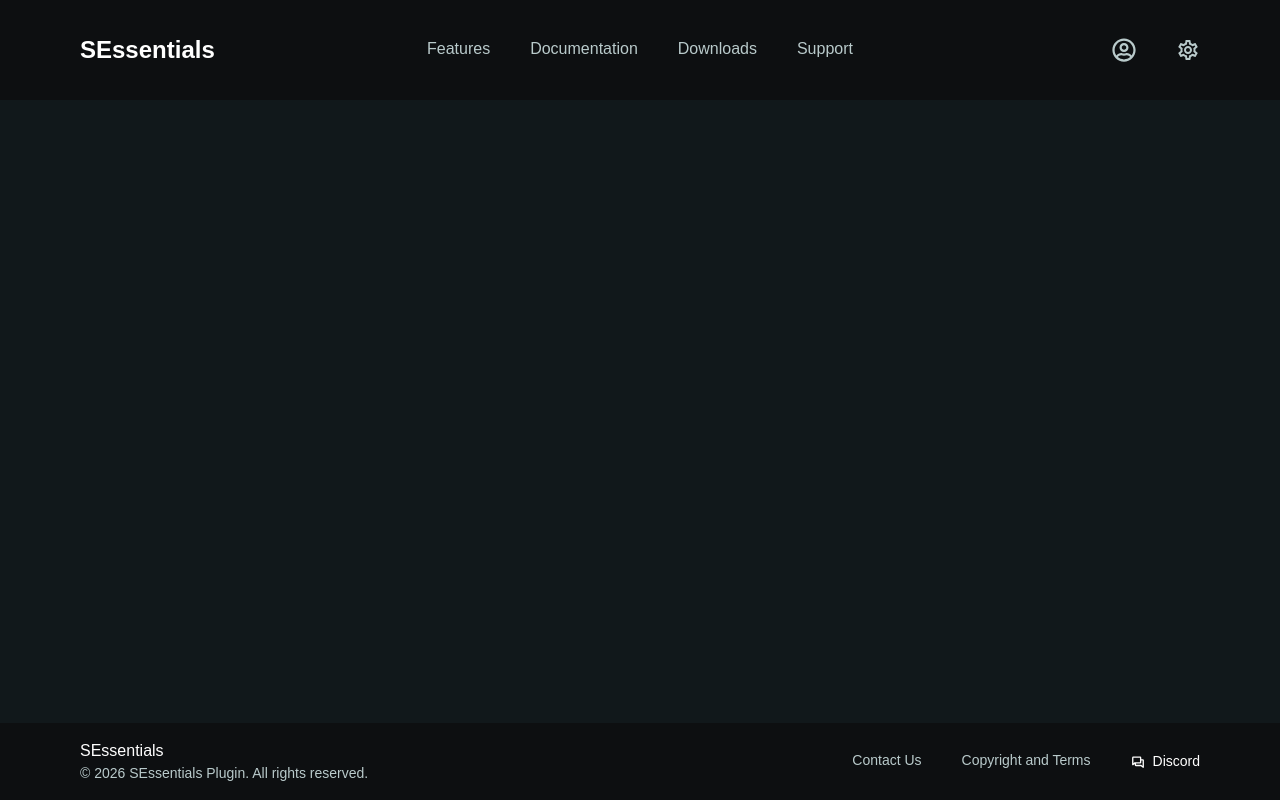
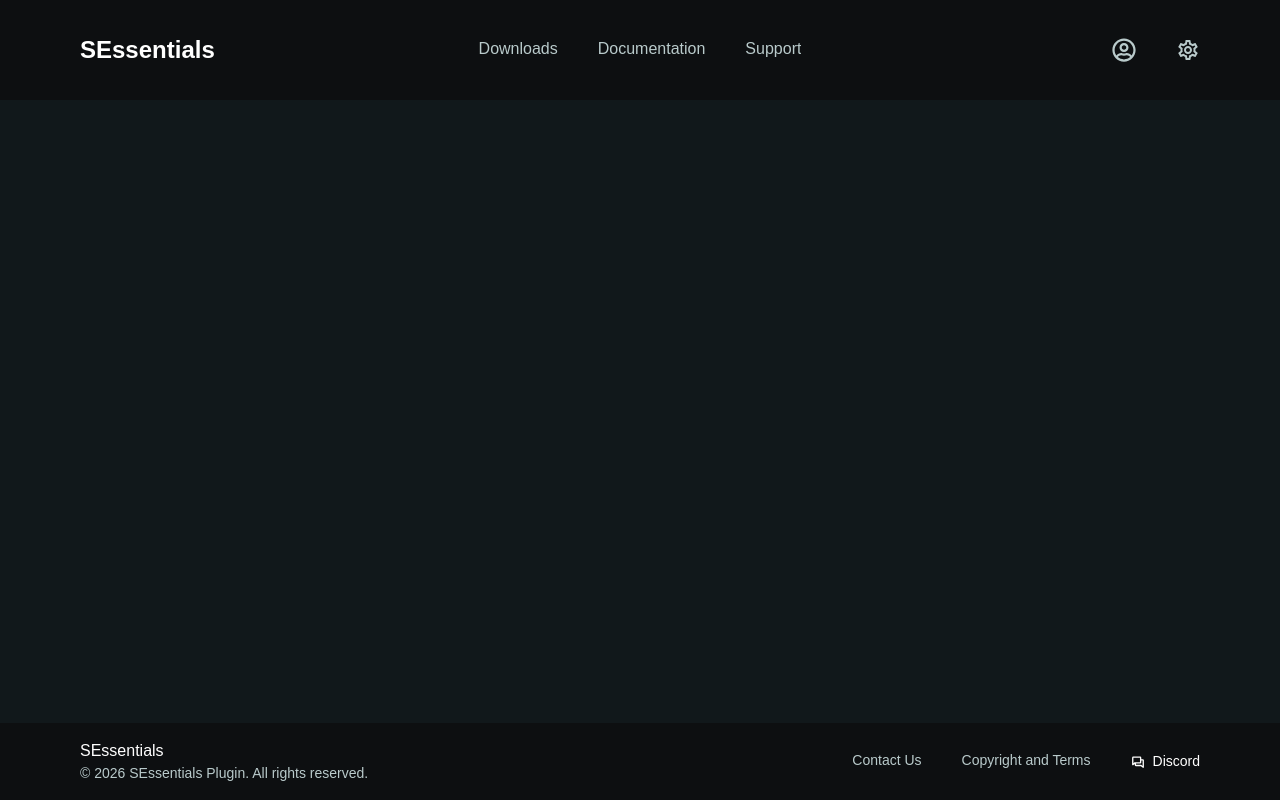
Before and after one commit to KatyTye/PluginDashboard, a React (Vite) app: page /edit in a window 1280 px wide. Built offline with nearby package versions, Linux system fonts and the light colour scheme.

Commit message:
refactor: Hidden features and changed header nav links order

```diff
--- a/src/components/Header.tsx
+++ b/src/components/Header.tsx
@@ -16,17 +16,17 @@ export default function Header() {
 
 		<nav className={`grid gap-5 md:gap-10 justify-center md:grid-cols-3 md:flex w-fit h-full transition-all
 			${phoneOpen ? "" : "md:noshow"} justify-self-center overflow-hidden`}>
-			<NavLink to={"/features"} className="border-b-2 w-fit m-auto border-transparent transition-all [&.active]:border-(--special-color)
+			{/* <NavLink to={"/features"} className="border-b-2 w-fit m-auto border-transparent transition-all [&.active]:border-(--special-color)
 			hover:border-(--special-color) duration-500 [&.active]:text-(--text-color) text-(--text-second-color) text-center"
 				rel="alternate">Features
+			</NavLink> */}
+			<NavLink to={"/downloads"} className="border-b-2 w-fit m-auto border-transparent transition-all [&.active]:border-(--special-color)
+			hover:border-(--special-color) duration-500 [&.active]:text-(--text-color) text-(--text-second-color) text-center"
+				rel="alternate">Downloads
 			</NavLink>
 			<NavLink to={"/docs"} className="border-b-2 w-fit m-auto border-transparent transition-all [&.active]:border-(--special-color)
 			hover:border-(--special-color) duration-500 [&.active]:text-(--text-color) text-(--text-second-color) text-center"
 				rel="alternate">Documentation
-			</NavLink>
-			<NavLink to={"/downloads"} className="border-b-2 w-fit m-auto border-transparent transition-all [&.active]:border-(--special-color)
-			hover:border-(--special-color) duration-500 [&.active]:text-(--text-color) text-(--text-second-color) text-center"
-				rel="alternate">Downloads
 			</NavLink>
 			<NavLink to={"/support"} className="border-b-2 w-fit m-auto border-transparent transition-all [&.active]:border-(--special-color)
 			hover:border-(--special-color) duration-500 [&.active]:text-(--text-color) text-(--text-second-color) text-center"
```
